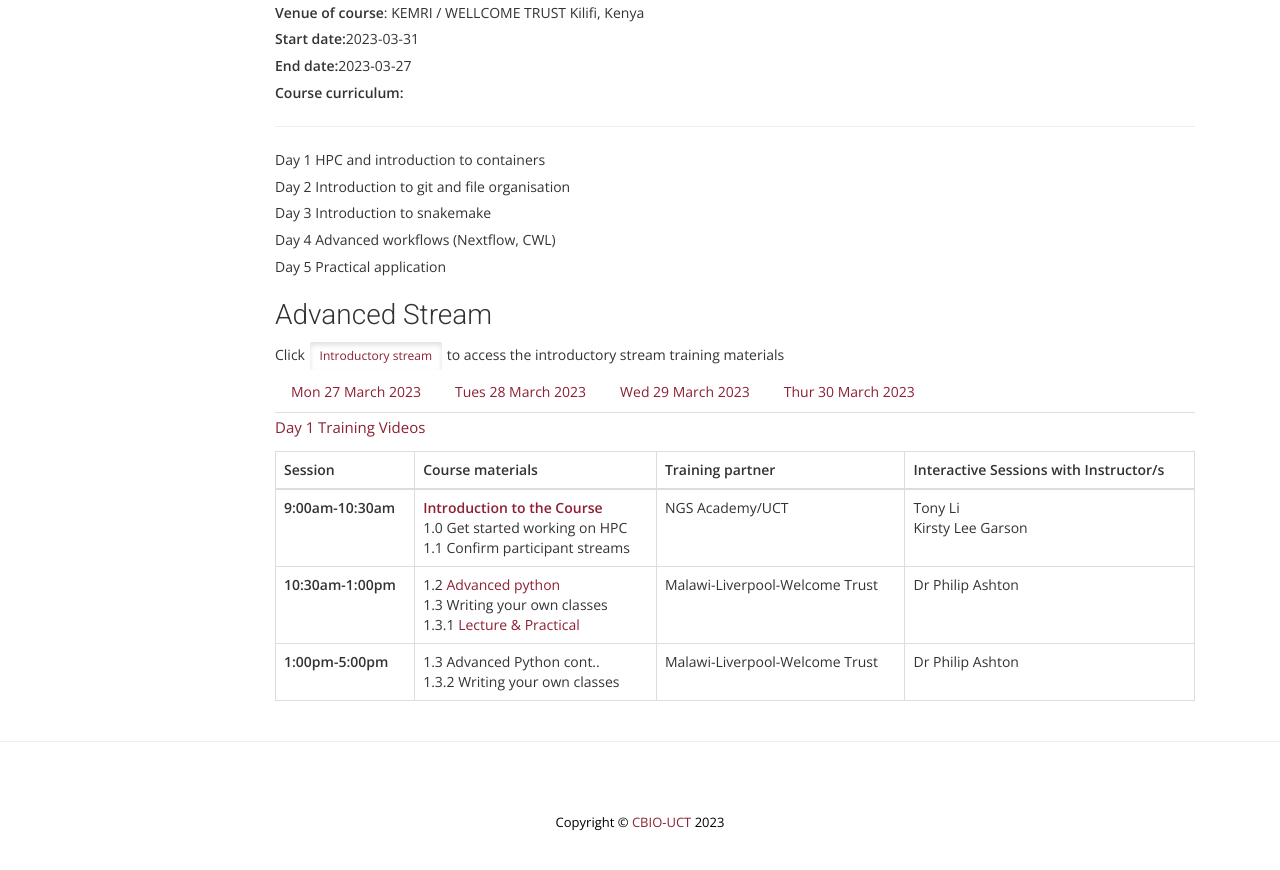
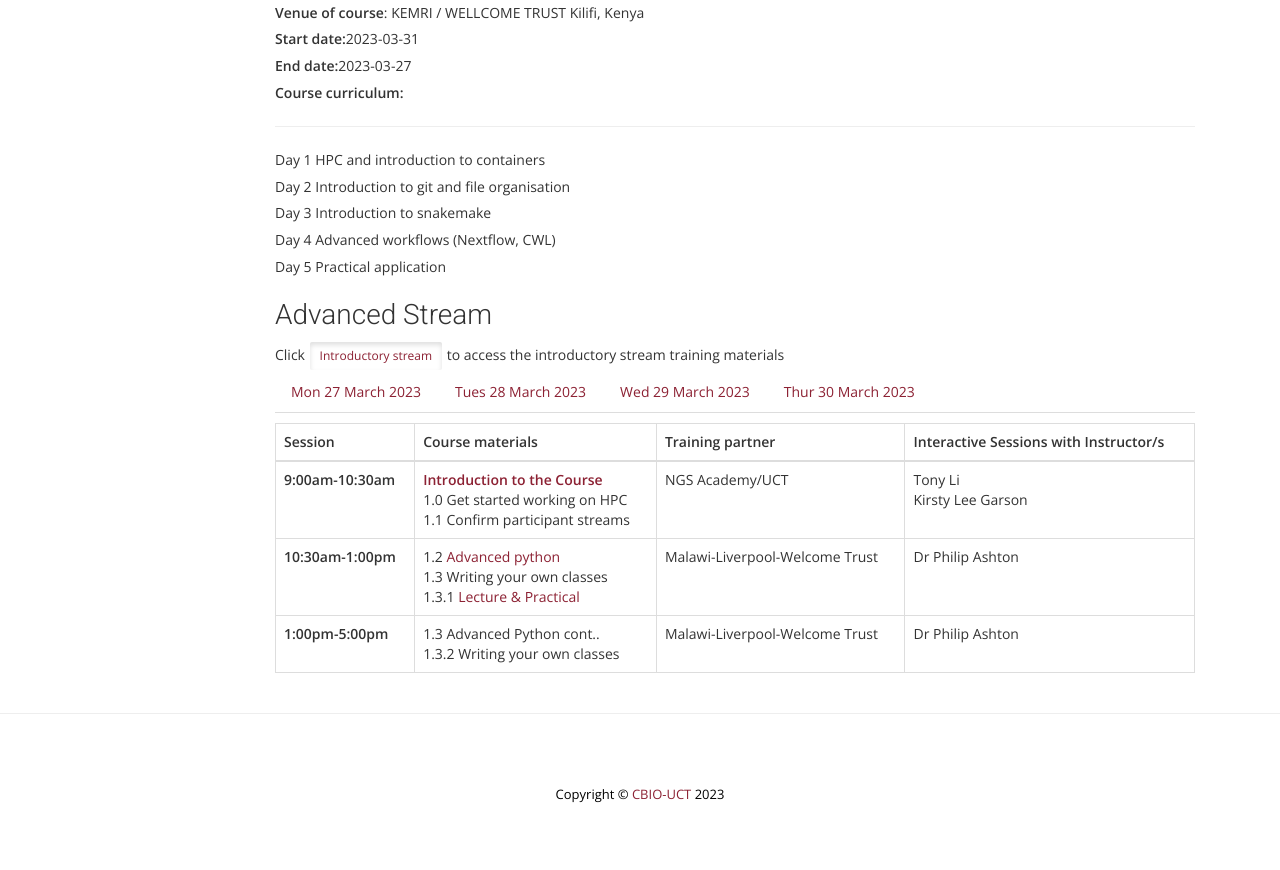
Before and after one commit to uct-cbio/ngs-academy, a Jekyll site: the page built from _posts/2023-04-13-Advanced-Training-Developing-Workflows-ADV.md, in a window 1280 px wide and 900 px high, scrolled down 1167 px. Shown: the top 870 px of the window. Built offline with Jekyll 4.4.1, drawn with Linux system fonts in a browser that asks for light colours; nearby versions of some CDN libraries; some web fonts are replaced; library files that are not in the unit come from our copies; comment, search, counter and statistics services are not loaded.

Commit message:
updated video links

```diff
--- a/_posts/2023-04-13-Advanced-Training-Developing-Workflows-ADV.md
+++ b/_posts/2023-04-13-Advanced-Training-Developing-Workflows-ADV.md
@@ -134,7 +134,7 @@
 </ul><!-- Tab panes -->
 <div class="tab-content">
 	<div class="tab-pane active" id="tabs-1" role="tabpanel">
-  <p><a href="#" target="_blank">Day 1 Training Videos</a></p>
+  <!-- <p><a href="#" target="_blank">Day 1 Training Videos</a></p> -->
 		<p>   <table class="table table-bordered table-responsive">
   <thead>
     <tr>
@@ -222,7 +222,7 @@
 </table>    </p>
 	</div>
 	<div class="tab-pane" id="tabs-2" role="tabpanel">
-    <p><a href="#" target="_blank">Day 2 Training Videos</a></p>
+    <!-- <p><a href="#" target="_blank">Day 2 Training Videos</a></p> -->
 		<p> <table class="table table-bordered table-responsive">
   <thead>
     <tr>
@@ -314,7 +314,7 @@
 </p>
 	</div>
 	<div class="tab-pane" id="tabs-3" role="tabpanel">
-    <p><a href="#" target="_blank">Day 3 Training Videos</a></p>
+    <!-- <p><a href="#" target="_blank">Day 3 Training Videos</a></p> -->
 		<p>   <table class="table table-bordered table-responsive">
   <thead>
     <tr>
@@ -379,7 +379,7 @@
 </table></p>
 	</div>
     	<div class="tab-pane" id="tabs-4" role="tabpanel">
-      <p><a href="#" target="_blank">Day 4 Training Videos</a></p>
+      <!-- <p><a href="#" target="_blank">Day 4 Training Videos</a></p> -->
 		<p> <table class="table table-bordered">
   <thead>
     <tr>
```
Also changed, not shown: _posts/2023-04-13-Advanced-Training-Developing-Workflows-INT.md (+4 -6 lines).
